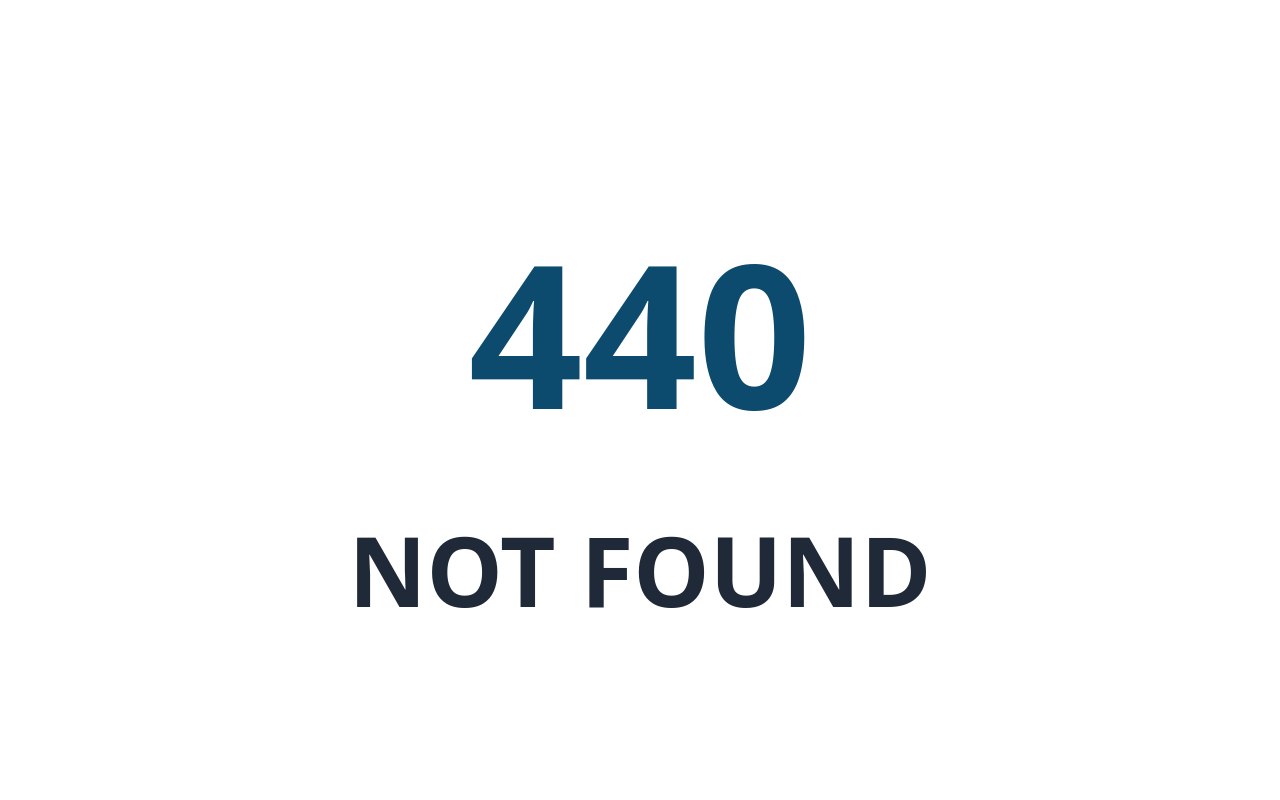
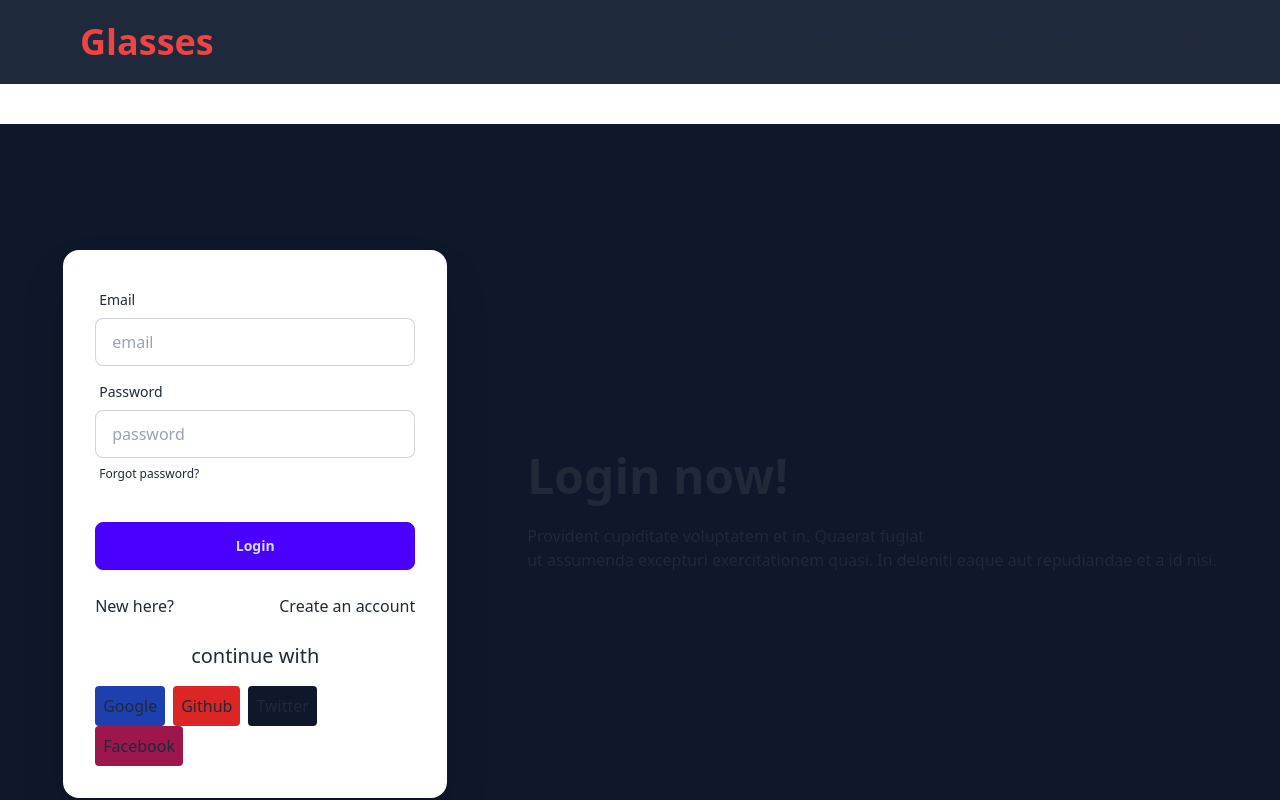
Before and after one commit to sumondas2001/react-sun-glasses-shop, a React (Vite) app: page /login in a window 1280 px wide. Before the commit this address had no page. Shown: the top 800 px of the page. Built offline with nearby package versions, Linux system fonts and the light colour scheme.

Commit message:
login page complete

```diff
--- /dev/null
+++ b/src/Pasge/Login/Login.jsx
@@ -0,0 +1,52 @@
+
+
+const Login = () => {
+     return (
+          <div className="hero bg-slate-900 mb-20 min-h-screen">
+               <div className="hero-content flex-col lg:flex-row-reverse gap-20">
+                    <div className="text-center lg:text-left">
+                         <h1 className="text-5xl font-bold">Login now!</h1>
+                         <p className="py-6">
+                              Provident cupiditate voluptatem et in. Quaerat fugiat <br />ut assumenda excepturi exercitationem
+                              quasi. In deleniti eaque aut repudiandae et a id nisi.
+                         </p>
+                    </div>
+                    <div className="card bg-base-100   w-full max-w-sm shrink-0 shadow-2xl">
+                         <form className="card-body  ">
+                              <div className="form-control">
+                                   <label className="label">
+                                        <span className="label-text">Email</span>
+                                   </label>
+                                   <input type="email" placeholder="email" className="input input-bordered" required />
+                              </div>
+                              <div className="form-control">
+                                   <label className="label">
+                                        <span className="label-text">Password</span>
+                                   </label>
+                                   <input type="password" placeholder="password" className="input input-bordered" required />
+                                   <label className="label">
+                                        <a href="#" className="label-text-alt link link-hover">Forgot password?</a>
+                                   </label>
+                              </div>
+                              <div className="form-control mt-6">
+                                   <button className="btn btn-primary">Login</button>
+                              </div>
+                              <div className="flex justify-between mt-4">
+                                   <h1 className="font-medium">New here?</h1>
+                                   <a className="hover:underline" href="">Create an account</a>
+                              </div>
+                              <div>
+                                   <h1 className="text-center text-xl font-medium mt-4 mb-4">continue with</h1>
+                                   <button className="bg-blue-800 font-medium py-2 mr-2 px-2 rounded  ">Google</button>
+                                   <button className="bg-red-600 font-medium py-2 mr-2 px-2 rounded    ">Github</button>
+                                   <button className="bg-slate-900 py-2 mr-2 px-2 rounded font-medium  ">Twitter</button>
+                                   <button className="bg-pink-800 py-2 mr-2 px-2 rounded font-medium  ">Facebook</button>
+                              </div>
+                         </form>
+                    </div>
+               </div>
+          </div>
+     );
+};
+
+export default Login;
--- a/src/components/Header/Header.jsx
+++ b/src/components/Header/Header.jsx
@@ -8,9 +8,12 @@ const Header = () => {
           <li><NavLink to={"/about"}>About</NavLink></li>
           <li><NavLink to={"/contact"}>Contact</NavLink></li>
           <li><NavLink to={"/blog"}>Blog</NavLink></li>
+
+
+
      </>
      return (
-          <div className="navbar bg-slate-800 justify-around text-xl font-bold mb-10 py-4 ">
+          <div className="navbar bg-slate-800 justify-between px-20 text-xl font-bold mb-10 py-4 ">
                <div className="navbar-start">
                     <div className="dropdown">
                          <div tabIndex={0} role="button" className="btn btn-ghost lg:hidden">
@@ -31,14 +34,25 @@ const Header = () => {
                               tabIndex={0}
                               className="menu menu-sm dropdown-content bg-base-100 rounded-box z-[1] mt-3 w-52 p-2 shadow">
                               {navLink}
+
                          </ul>
                     </div>
                     <Link to={"/"} className=" text-4xl font-bold text-red-500">Glasses</Link>
                </div>
                <div className="navbar-center hidden lg:flex">
                     <ul className="menu menu-horizontal px-1">
+
                          {navLink}
+
+
                     </ul>
+               </div>
+               <div>
+
+                    <NavLink to={"/login"}>
+                         <button>Login</button>
+                    </NavLink>
+
                </div>
 
           </div>
--- a/src/main.jsx
+++ b/src/main.jsx
@@ -10,6 +10,7 @@ import About from './Pasge/About'
 import Home from './Pasge/Home'
 import NotFound from './components/NotFound/NotFound'
 import ProductDetails from './components/ProductDetails/ProductDetails'
+import Login from './Pasge/Login/Login'
 
 
 
@@ -36,6 +37,10 @@ const router = createBrowserRouter([
 
       },
       {
+        path: "/login",
+        element: <Login></Login>
+      },
+      {
         path: "/about",
         element: <About></About>
       },
```
